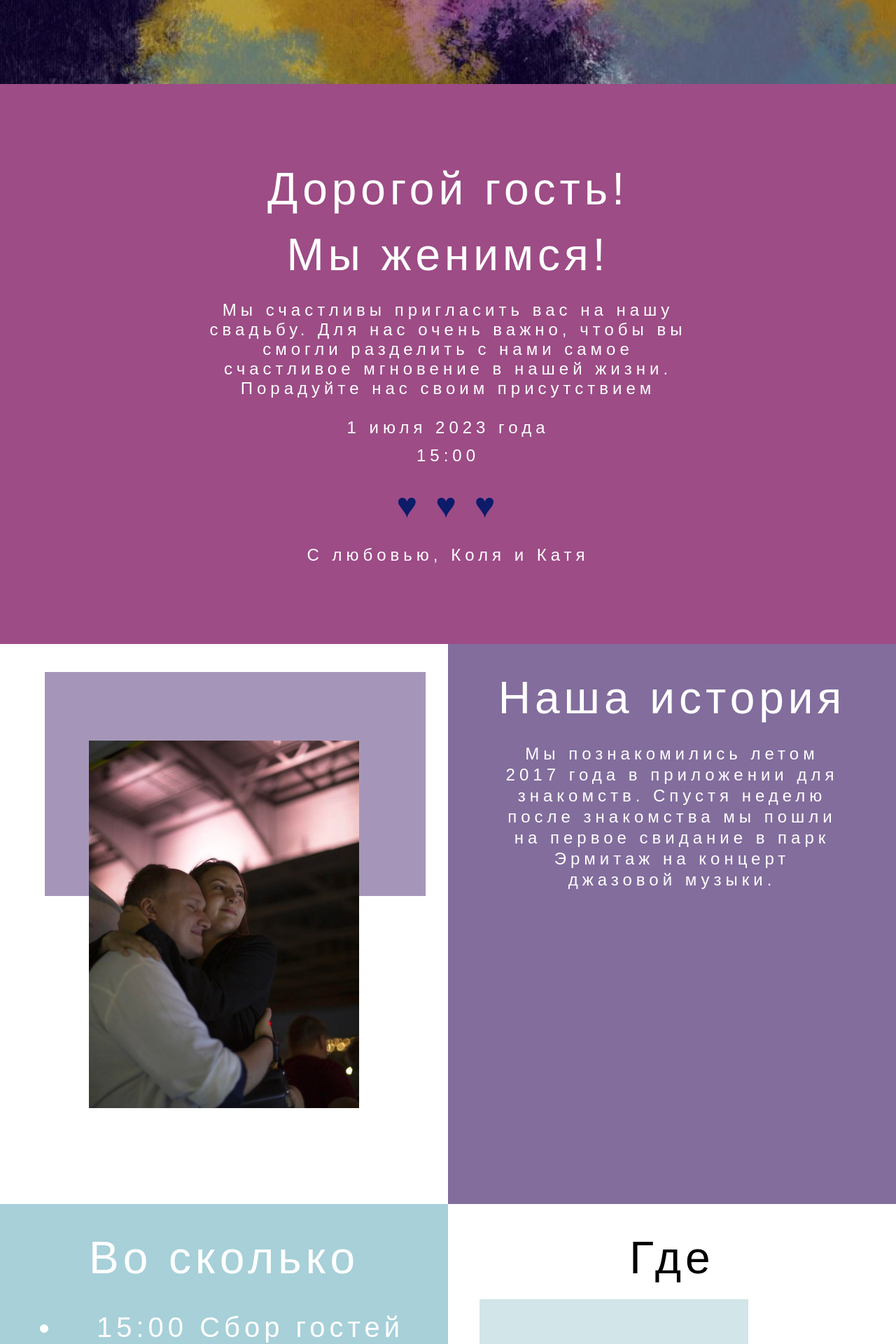
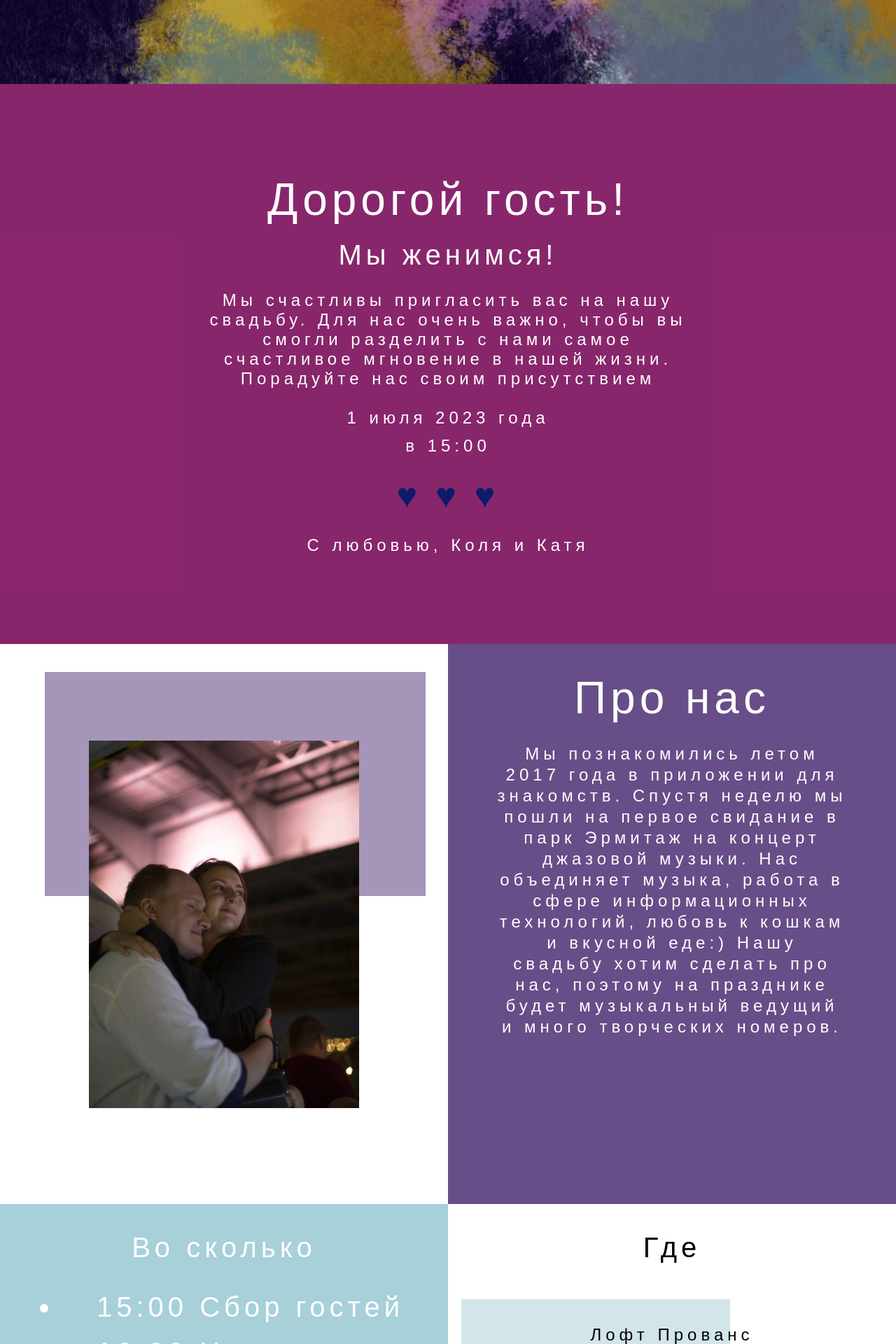
Before and after one commit to nokauttorton/kk-wedding, a Vue app: page / in a window 1280 px wide. Shown: the part 680-2600 px from the top of the page at 70% size. Built offline with nearby package versions, Linux system fonts and the light colour scheme.

Commit message:
version 0.1.10

```diff
--- a/src/assets/scss/index.scss
+++ b/src/assets/scss/index.scss
@@ -411,6 +411,7 @@ body {
     }
     .page-title-small {
         font-size: 16px;
+        line-height: 21px;
     }
     .about-us {
         flex-direction: row;
--- a/src/views/MainPage.vue
+++ b/src/views/MainPage.vue
@@ -13,9 +13,9 @@
       </div>
     </w-page-block>
 
-    <w-page-block color="rgba(116, 0, 83, 0.7)" v-scrollfadeanimation>
+    <w-page-block color="rgba(116, 0, 83, 0.85)" v-scrollfadeanimation>
       <div class="page-title-large text-center mb-5">{{ personalTitle }}!</div>
-      <div class="page-title-large text-center mb-7">Мы женимся!</div>
+      <div class="page-title-normal text-center mb-7">Мы женимся!</div>
       <div class="paragraph-wrapper flex justify-center mb-7">
         <div class="page-title-middle text-center paragraph w-7 prl-3">
           Мы счастливы пригласить вас на нашу свадьбу.
@@ -24,7 +24,7 @@
         </div>
       </div>
       <div class="page-title-middle text-center mb-3">1 июля 2023 года</div>
-      <div class="page-title-middle text-center mb-7">15:00</div>
+      <div class="page-title-middle text-center mb-7">в 15:00</div>
       <div class="page-title-middle hearts flex justify-center mb-7">
         <span @click="rotate" class="mr-5 heart-rotate">&hearts;</span>
         <span @click="rotate" class="mr-5 heart-rotate">&hearts;</span>
@@ -41,11 +41,13 @@
           <!-- <img src="../assets/stars.gif" class="stars" width="300" height="525"/> -->
         </div>
         <div class="wp-5 about-paragraph">
-          <div class="page-title-large text-center mt-10 mb-7" @click="rotate">Наша история</div>
+          <div class="page-title-large text-center mt-10 mb-7" @click="rotate">Про нас</div>
           <div class="paragraph-wrapper flex justify-center">
             <div class="page-title-middle text-center paragraph w-5 mb-5 lh-6 prl-3">
               Мы познакомились летом 2017 года в приложении для знакомств.
-              Спустя неделю после знакомства мы пошли на первое свидание в парк Эрмитаж на концерт джазовой музыки.
+              Спустя неделю мы пошли на первое свидание в парк Эрмитаж на концерт джазовой музыки.
+              Нас объединяет музыка, работа в сфере информационных технологий, любовь к кошкам и вкусной еде:)
+              Нашу свадьбу хотим сделать про нас, поэтому на празднике будет музыкальный ведущий и много творческих номеров.
             </div>
           </div>
         </div>
@@ -55,7 +57,7 @@
     <w-page-block color="white" v-scrollfadeanimation>
       <div class="flex our-event">
         <div class="wp-5 shedule-block justify-center">
-          <div class="page-title-large text-center mt-10 mb-7" @click="rotate">Во сколько</div>
+          <div class="page-title-normal text-center mt-10 mb-7" @click="rotate" style="font-weight: 500">Во сколько</div>
           <div class="page-title-normal">
             <ul class="ml-12">
                 <li class="list-item">15:00 Сбор гостей</li>
@@ -66,7 +68,7 @@
         </div>
         <div class="wp-5 flex column align-center place-block">
           <div class="place-side-block"></div>
-          <div class="page-title-large text-center text-black mt-10 mb-7" @click="rotate">Где</div>
+          <div class="page-title-normal text-center text-black mt-10 mb-7" @click="rotate" style="font-weight: 500">Где</div>
           <a href="https://loftprovans.ru/" target="_blank" class="page-title-middle text-black mt-15" :style="{'text-decoration': 'none'}">Лофт Прованс</a>
           <a href="https://yandex.ru/maps/org/loft_provans/223105516174/?clid=1537599&ll=37.654942%2C55.809272&z=12" target="_blank"
           class="page-title-middle text-black mt-10">г.Москва, 1-й Рижский переулок 2с1</a>
@@ -80,13 +82,13 @@
         <div class="page-title-large text-center wp-10 pt-10 mb-5" @click="rotate">Пожелания</div>
         <div class="suggestions">
           <div class="suggestion white-border" v-for="suggestion in suggestions" :key="suggestion.title">
-            <div class="page-title-middle">{{ suggestion.title }}</div>
+            <div class="page-title-middle mb-3">{{ suggestion.title }}</div>
             <div class="page-title-small" v-html="suggestion.text"></div>
           </div>
         </div>
-        <div class="page-title-middle suggestions-description text-center mt-5 prl-3">Будем рады, если при выборе наряда вы поддержите цветовую гамму нашей свадьбы
-          <br/>(но это необязательно, главное, чтобы вам было удобно!)
-          <br/>Жми по цвету чтобы узнать его идентификатор
+        <div class="page-title-middle suggestions-description text-center mt-5 prl-3">Будем рады, если при выборе наряда вы поддержите цветовую гамму нашей свадьбы,а для мужчин подойдут однотонные классические костюмы.
+          <br/>(но это необязательно, главное, чтобы вам было удобно!).
+          <br/>Наведите на кружок, чтобы узнать цвет свадьбы
         </div>
         <div class="colors flex">
           <div class="color flex column nowrap" v-for="color in colors" :key="color.color">
@@ -133,15 +135,15 @@ export default {
           },
           {
             title: 'Цветы',
-            text: 'Будем благодарны, если вы воздержитесь от криков «Горько!» на празднике. <br/>Для нас поцелуй — знак выражения чувств, он не может быть по заказу.'
+            text: 'Если вы захотите подарить нам цветы, подарите 1-3 цветка, <br/>а мы соберем их в один общий букет.'
           },
           {
             title: 'Подарки',
-            text: 'Будем благодарны, если вы воздержитесь от криков «Горько!» на празднике. <br/>Для нас поцелуй — знак выражения чувств, он не может быть по заказу.'
+            text: 'Подарки оставляем на ваше усмотрение. <br/> Будем рады и подарку в конверте:)'
           },
           {
-            title: 'Что-нибудь',
-            text: 'Будем благодарны, если вы воздержитесь от криков «Горько!» на празднике. <br/>Для нас поцелуй — знак выражения чувств, он не может быть по заказу.'
+            title: 'Сюрпризы',
+            text: 'Торжество планируется в формате квартирника.<br/> Поэтому нам будет приятно, если вы подготовите творческий подарок. <br/> Позднее с вами по этому поводу свяжется наш ведущий.'
           }
         ],
         colors: [
@@ -264,7 +266,7 @@ export default {
 }
 
 .about-paragraph {
-  background-color: rgba(77, 47, 116, 0.7);
+  background-color: rgba(77, 47, 116, 0.85);
 }
 .heart-rotate {
   cursor: pointer;
@@ -277,7 +279,7 @@ export default {
 }
 
 .shedule-block {
-  background-color: #A7D0D9;
+  background-color: rgba(167, 208, 217, 1);
 }
 
 .place-block {
@@ -295,7 +297,7 @@ export default {
     position: absolute;
     height: 60%;
     width: 60%;
-    left: 7%;
+    left: 3%;
     top: 17%;
   }
 }
```
